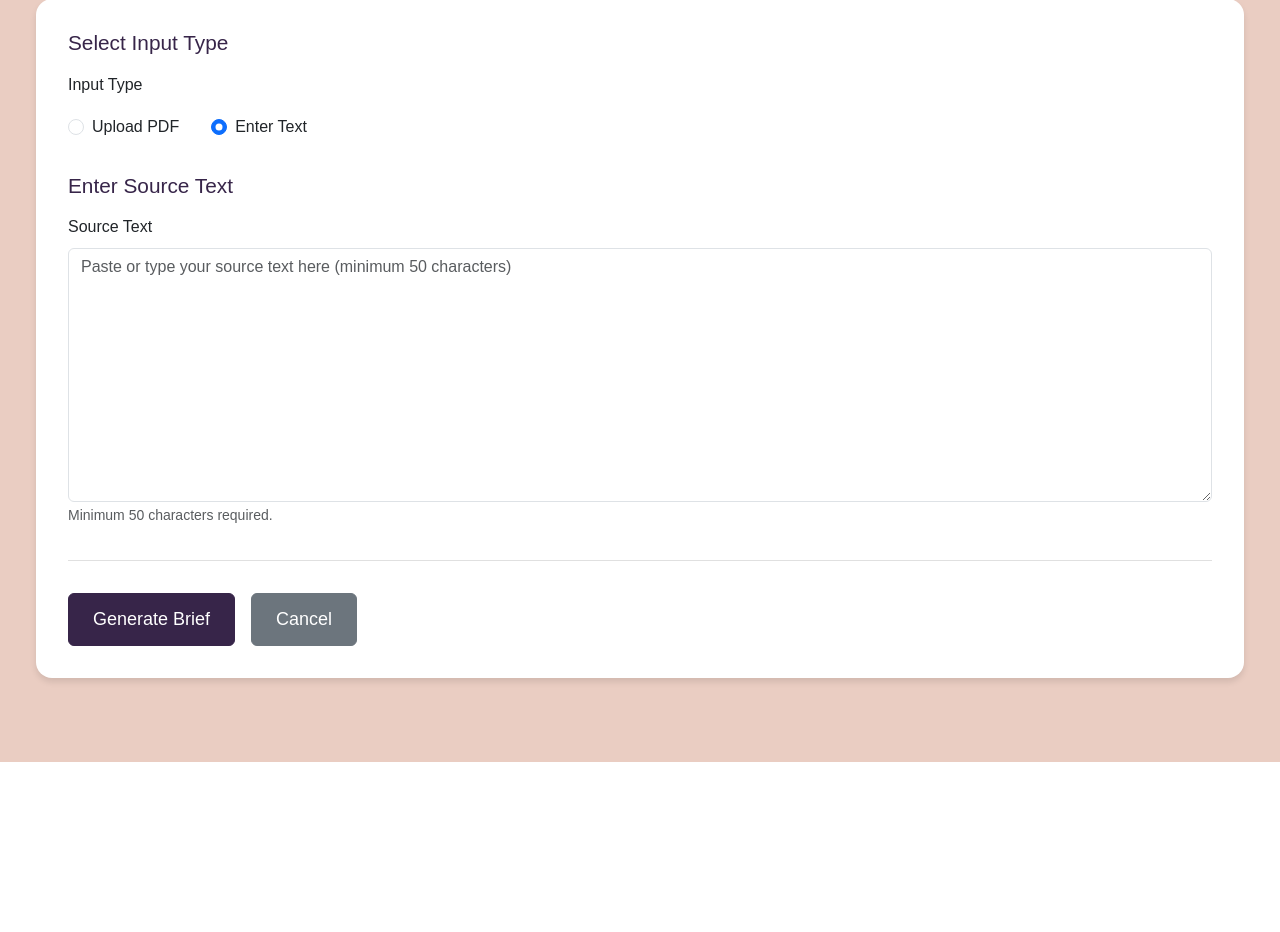
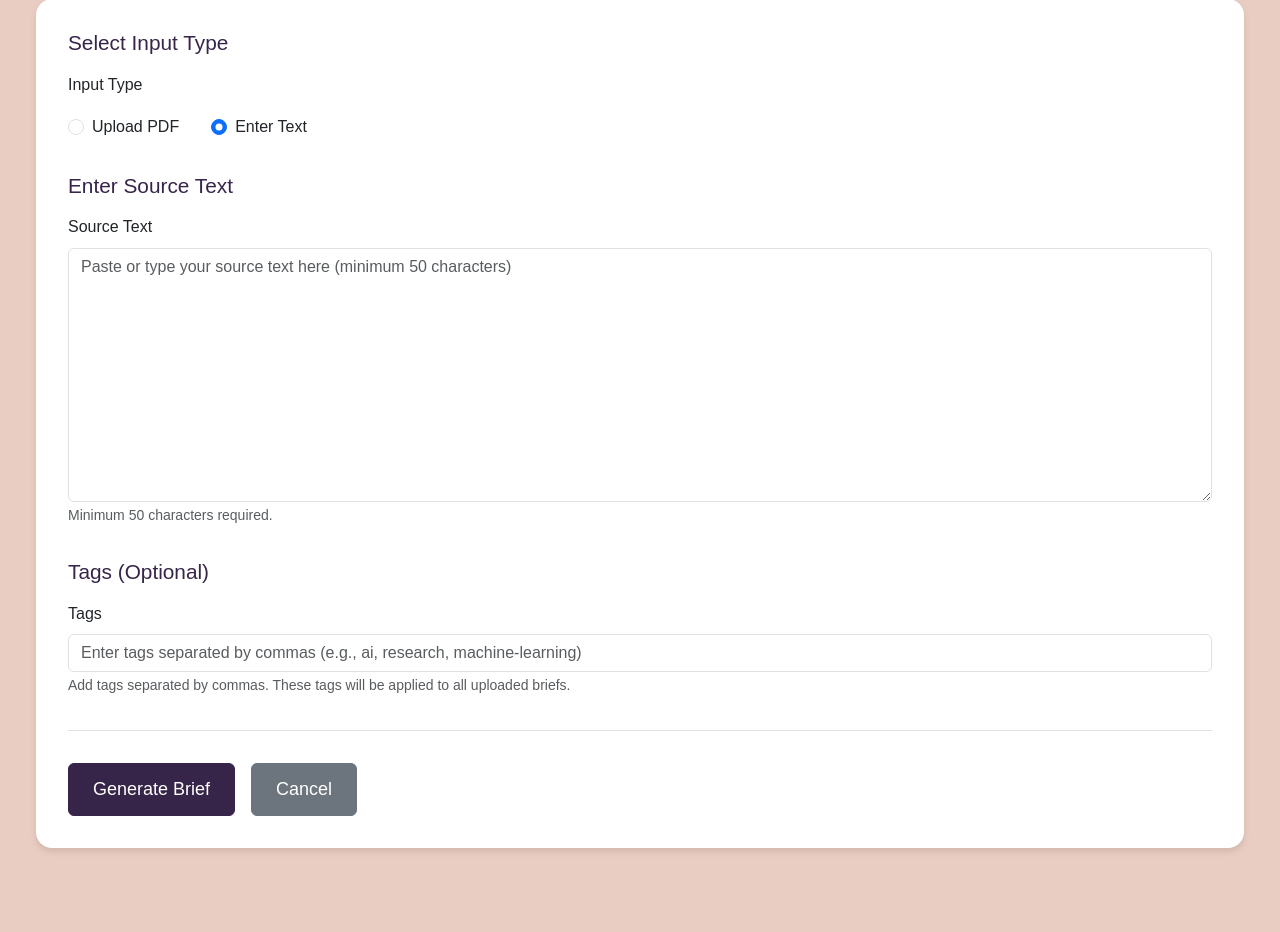
Before and after one commit to admiralorbiter/AlliedMasterComputer, a Flask app: page /research/create in a window 1280 px wide. Shown: the part 231-1163 px from the top of the page. Before the commit the page ends 993 px from the top, so only its background shows below. Run offline with Flask 3, Linux system fonts and the light colour scheme; the visitor is signed in with stand-in values (Sample User, id 1); some libraries are stand-ins or nearby versions.

Commit message:
all briefs

```diff
--- a/flask_app/forms/research.py
+++ b/flask_app/forms/research.py
@@ -32,6 +32,17 @@ class ResearchBriefForm(FlaskForm):
         render_kw={
             "placeholder": "Paste or type your source text here (minimum 50 characters)",
             "rows": 10
+        }
+    )
+
+    tags = StringField(
+        'Tags',
+        validators=[
+            Optional(),
+            Length(max=500, message="Tags input must be less than 500 characters.")
+        ],
+        render_kw={
+            "placeholder": "Enter tags separated by commas (e.g., ai, research, machine-learning)"
         }
     )
 
--- a/flask_app/routes/research.py
+++ b/flask_app/routes/research.py
@@ -11,6 +11,22 @@ import os
 
 def register_research_routes(app):
     """Register research brief routes"""
+
+    def add_tags_to_brief(brief, tag_input):
+        """Helper function to parse and add tags to a brief"""
+        if not tag_input or not tag_input.strip():
+            return
+
+        try:
+            # Parse tags (comma-separated, normalize: lowercase, strip)
+            tag_names = [tag.strip().lower() for tag in tag_input.split(',') if tag.strip()]
+
+            # Add each tag to the brief
+            for tag_name in tag_names:
+                brief.add_tag(tag_name)
+        except Exception as tag_error:
+            current_app.logger.error(f"Error adding tags to brief {brief.id}: {str(tag_error)}")
+            # Don't fail the whole operation if tags fail
 
     @app.route('/research')
     @login_required
@@ -109,6 +125,10 @@ def register_research_routes(app):
                     if db_error:
                         flash(f'Error saving brief: {db_error}', 'danger')
                         return render_template('research/create.html', form=form)
+
+                    # Add tags if provided
+                    if form.tags.data:
+                        add_tags_to_brief(new_brief, form.tags.data)
 
                     flash('Research brief created successfully!', 'success')
                     current_app.logger.info(f"Research brief {new_brief.id} created by {current_user.username}")
@@ -254,6 +274,10 @@ def register_research_routes(app):
                             error_count += 1
                             current_app.logger.error(f"Error saving brief for {pdf_filename}: {db_error}")
                             continue
+
+                        # Add tags if provided
+                        if form.tags.data:
+                            add_tags_to_brief(new_brief, form.tags.data)
 
                         results.append({
                             'filename': pdf_filename,
--- a/templates/research/create.html
+++ b/templates/research/create.html
@@ -70,6 +70,22 @@
                     {% if form.source_text.errors %}
                         <div class="text-danger">
                             {% for error in form.source_text.errors %}
+                                <small>{{ error }}</small>
+                            {% endfor %}
+                        </div>
+                    {% endif %}
+                </div>
+            </div>
+
+            <div class="form-section">
+                <h3>Tags (Optional)</h3>
+                <div class="form-group">
+                    {{ form.tags.label(class="form-label") }}
+                    {{ form.tags(class="form-control") }}
+                    <small class="form-text text-muted">Add tags separated by commas. These tags will be applied to all uploaded briefs.</small>
+                    {% if form.tags.errors %}
+                        <div class="text-danger">
+                            {% for error in form.tags.errors %}
                                 <small>{{ error }}</small>
                             {% endfor %}
                         </div>
```
